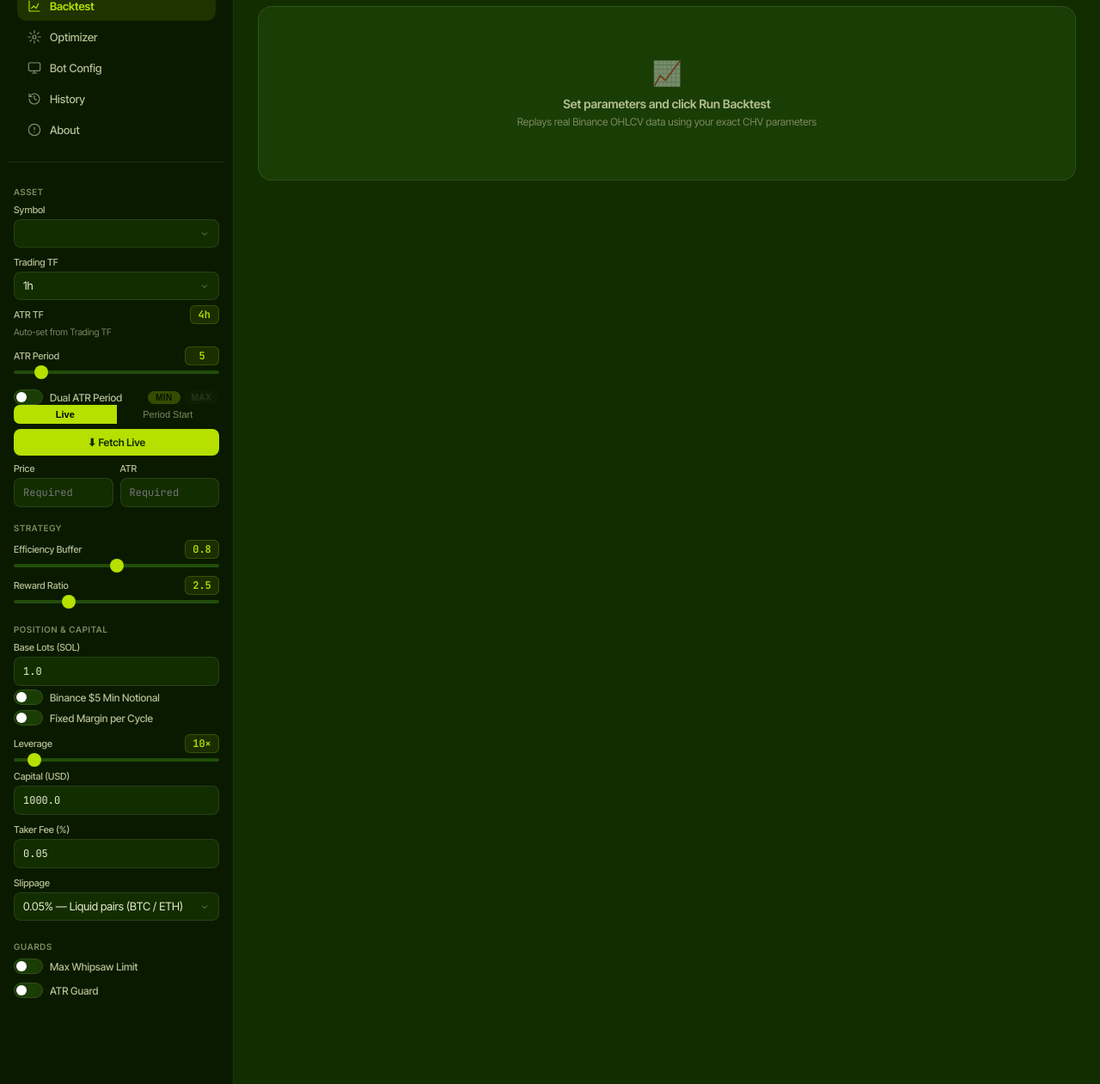
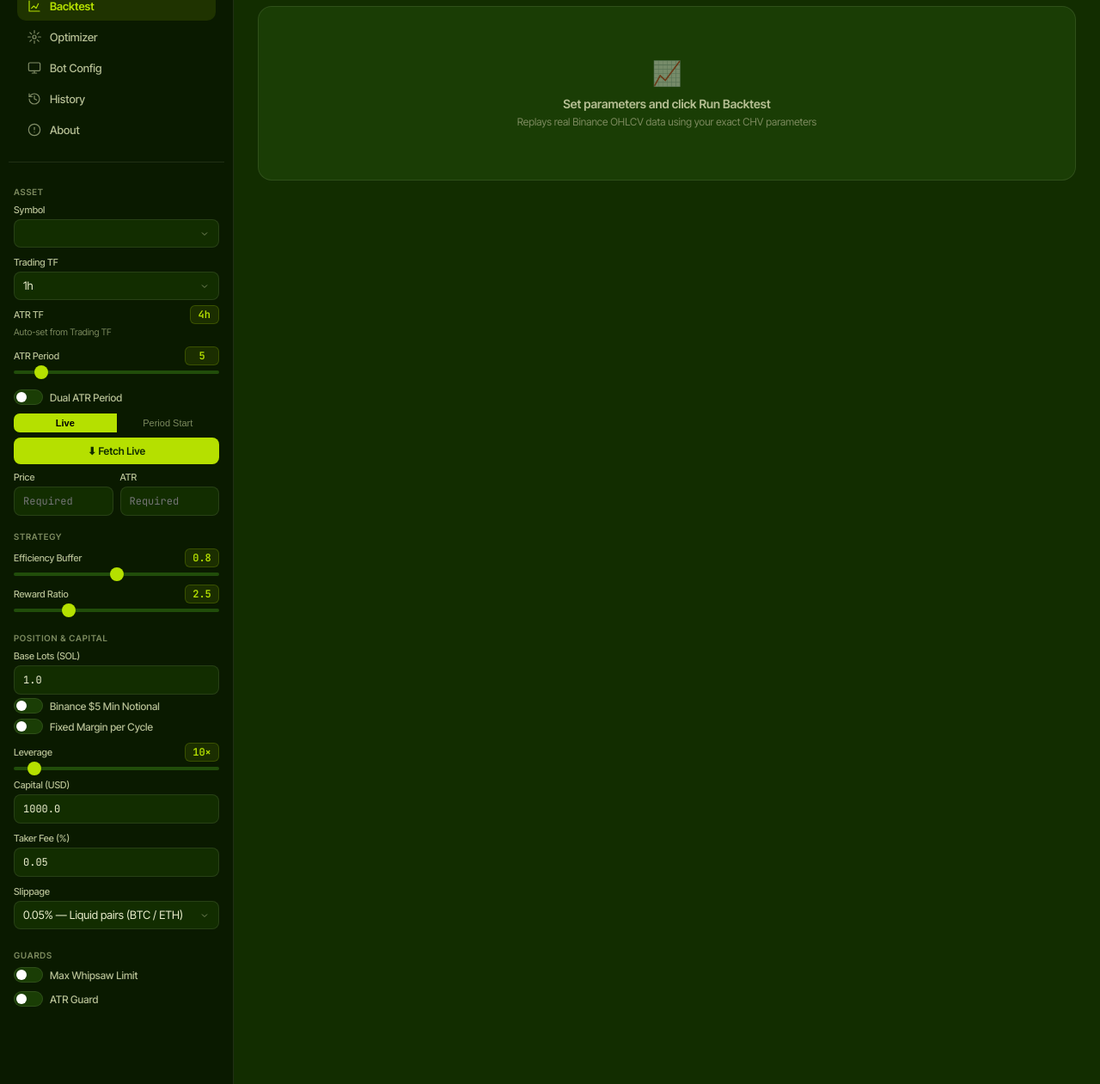
Before and after one commit to vijatum4/chv-coinm-simulator, a Flask app: page /sim/backtest in a window 1280 px wide. Shown: the part 172-1433 px from the top of the page at 86% size. Run offline with Flask 3, Linux system fonts and the light colour scheme; data that the repository does not hold is empty.

Commit message:
fix: hide MIN/MAX pills in single mode; gap above Live/Period Start row

```diff
--- a/templates/simulator/base.html
+++ b/templates/simulator/base.html
@@ -662,7 +662,7 @@ input[type=range].sf-range::-moz-range-track{
                    onchange="toggleDualAtr(this)">
             <span class="sf-toggle-lbl">Dual ATR Period</span>
           </label>
-          <div id="dualAtrModePills" style="display:flex;gap:4px;{% if not dual_atr_on %}opacity:0.25;pointer-events:none{% endif %}">
+          <div id="dualAtrModePills" style="display:{% if dual_atr_on %}flex{% else %}none{% endif %};gap:4px">
             <button type="button" id="dualAtrModeMin" onclick="setDualAtrMode('min')"
                     style="padding:2px 9px;font-size:10px;font-weight:700;border:none;border-radius:20px;cursor:pointer;letter-spacing:0.04em;
                            background:{% if dual_atr_mode != 'max' %}var(--green){% else %}rgba(255,255,255,0.07){% endif %};
@@ -691,7 +691,7 @@ input[type=range].sf-range::-moz-range-track{
         </div>
 
         {% if mode == 'backtest' %}
-        <div id="fetchModeWrap" style="display:flex;gap:0;margin-bottom:6px;border:1px solid var(--border);border-radius:7px;overflow:hidden">
+        <div id="fetchModeWrap" style="display:flex;gap:0;margin-top:10px;margin-bottom:6px;border:1px solid var(--border);border-radius:7px;overflow:hidden">
           <button type="button" id="fetchModeLive" onclick="setFetchMode('live')"
                   style="flex:1;padding:5px 0;font-size:11px;font-weight:600;border:none;cursor:pointer;
                          background:var(--green);color:#000;transition:background 0.15s,color 0.15s">
@@ -985,8 +985,7 @@ function toggleDualAtr(checkbox) {
   toggleSection('dualAtrSection', checkbox);
   var pills = document.getElementById('dualAtrModePills');
   if (pills) {
-    pills.style.opacity = checkbox.checked ? '1' : '0.25';
-    pills.style.pointerEvents = checkbox.checked ? '' : 'none';
+    pills.style.display = checkbox.checked ? 'flex' : 'none';
   }
 }
 
```
